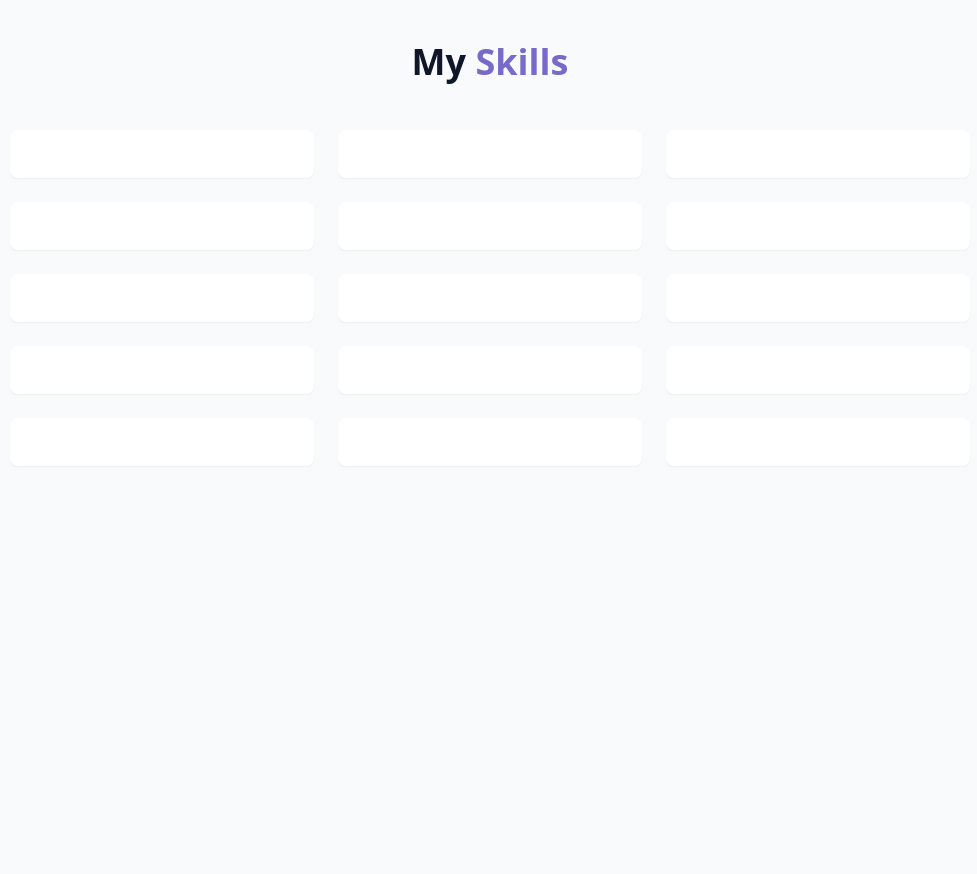
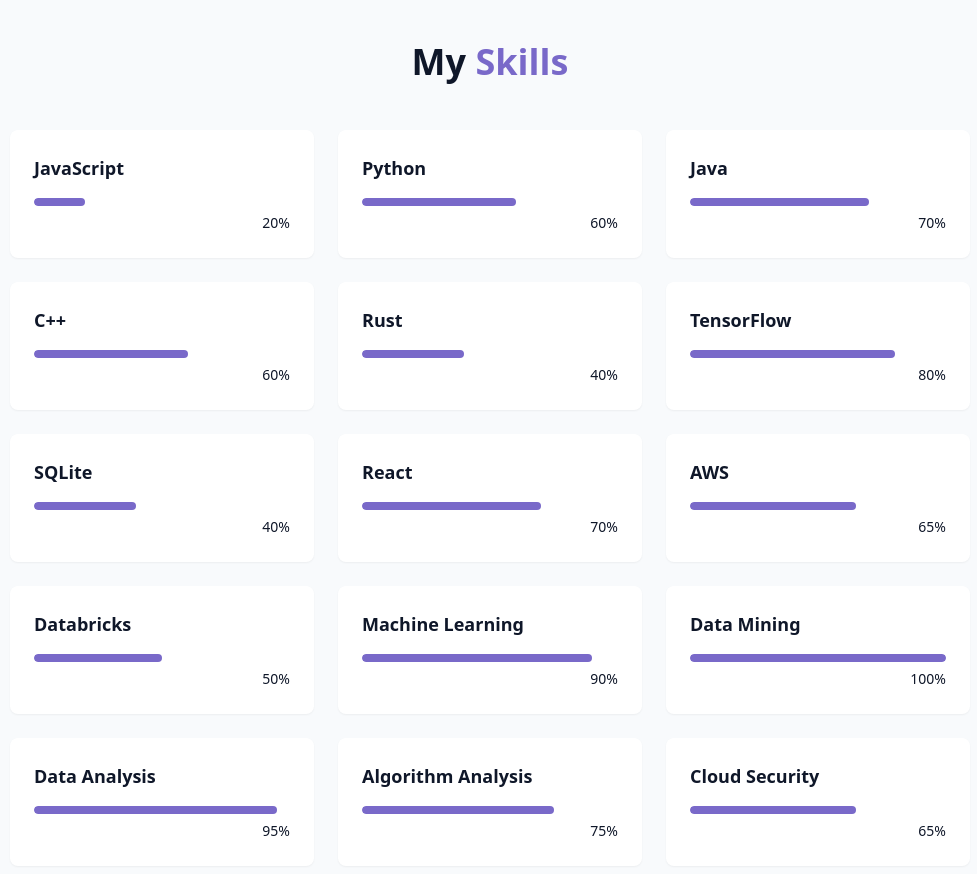
Before and after one commit to rpmeyer3/Parrot, a React (Vite) app: page / in a window 1280 px wide. Shown: the part 1760-2634 px from the top of the page, without its empty margins (150-1127 px from the left). Before the commit the page ends 2322 px from the top, so only its background shows below. Built offline with nearby package versions, Linux system fonts and the light colour scheme.

Commit message:
Add skill progress bars to SkillsSection
Enhanced the SkillsSection component to display each skill's name, a progress bar indicating proficiency level, and a percentage label. This improves the visual representation of skill levels for users.

```diff
--- a/src/components/SkillsSection.jsx
+++ b/src/components/SkillsSection.jsx
@@ -35,8 +35,19 @@
 
             <div className="grid grid-cols-1 sm:grid-cols-2 lg:grid-cols-3 gap-6">
                 {skills.map((skill, key) =>(
-                    <div key={key} className="bg-card p-6 rounded-lg shadow-xs card-hover">
-
+                    <div key={key} className="bg-card p-6 rounded-lg shadow-xs card-hover"
+                    >
+                        <div className="text-left mb-4">
+                            <h3 className="font-semibold text-lg"> {skill.name} </h3>
+                        </div>
+                        <div className="w-full bg-secondary/50 h-2 rounded-full overflow-hidden">
+                        <div className="bg-primary h-2 rounded-full origin-left animate-[grow_1.5s_ease-out"
+                            style={{width: skill.level + "%"}}
+                        />
+                        </div>
+                        <div className="text-right mt-1">
+                            <span className="text-sm text-muted-foreground">{skill.level}%</span>
+                        </div>
                     </div>
                 ))}
             </div>
```
